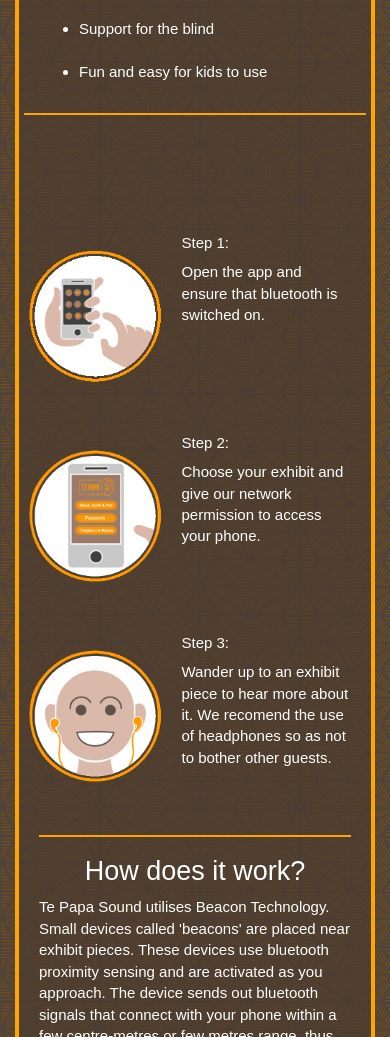
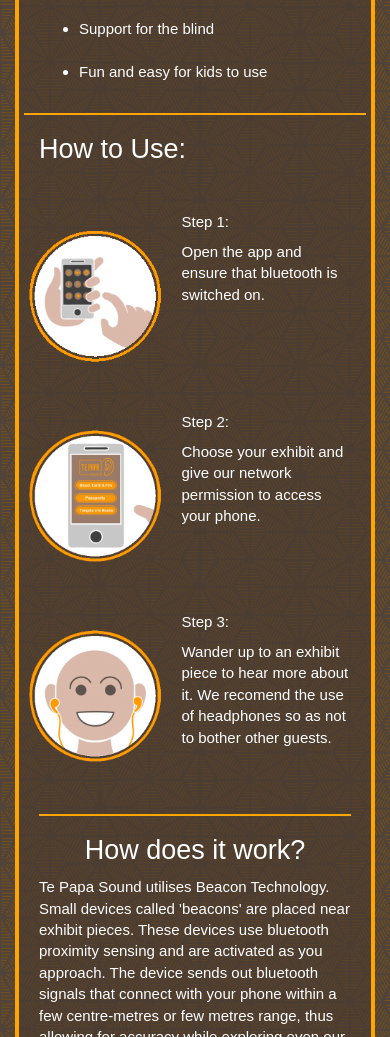
Before and after one commit to macindrach/TePapa_Sound, a plain HTML site: page index.html in a window 390 px wide. Shown: the part 767-1804 px from the top of the page. Drawn offline with nearby package versions, Linux system fonts and the light colour scheme; a web font is replaced by a local one.

Commit message:
mobile adjustments

```diff
--- a/index.html
+++ b/index.html
@@ -67,7 +67,6 @@
 
 		<!--Instructions-->
 				<div class="visible-md visible-lg" style="padding-top: 5px; padding-bottom: 50px; border-bottom: solid; border-color: orange; border-width:2px; ">
-
 					<div class="row" style="height: 200px; margin-top: 50px; ">
 						<div class="col-md-4 icon1 icons"></div>
 						<div class="col-md-4 icon2 icons"></div>
@@ -87,8 +86,10 @@
 
 				</div>
 
-				<div class="visible-xs visible-sm" style="padding-top: 100px; padding-bottom: 20px; border-bottom: solid; border-color: orange; border-width:2px;">
-
+				<div class="visible-xs visible-sm" style=" padding-bottom: 20px; border-bottom: solid; border-color: orange; border-width:2px;">
+					<div class="row" style="padding-left: 15px; padding-bottom: 20px;">
+						<h2>How to Use:</h2>
+					</div>
 					<div class="row" style="height: 200px;">
 						<div class="col-xs-5 icon1_2 icons2"></div>
 							<div class="col-xs-7">
```
